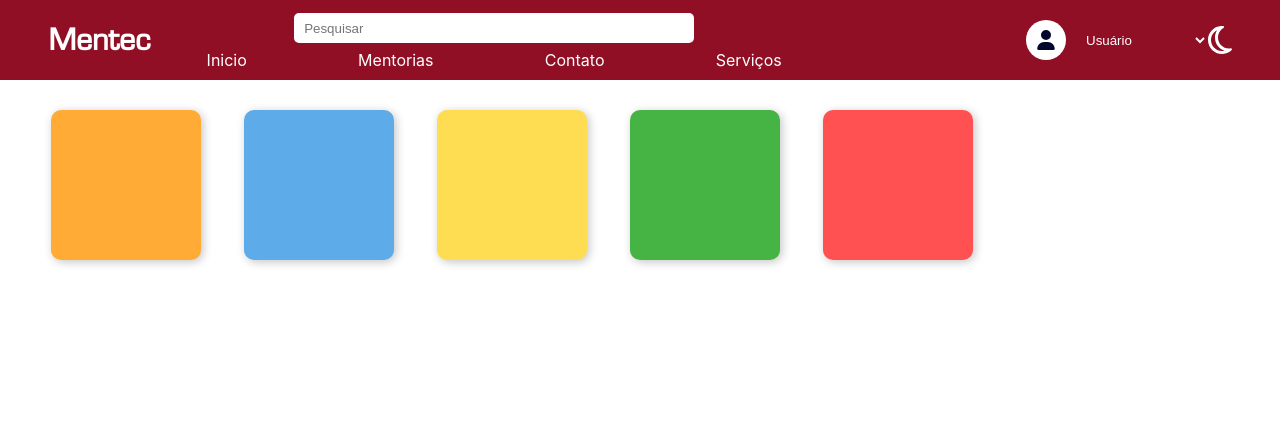
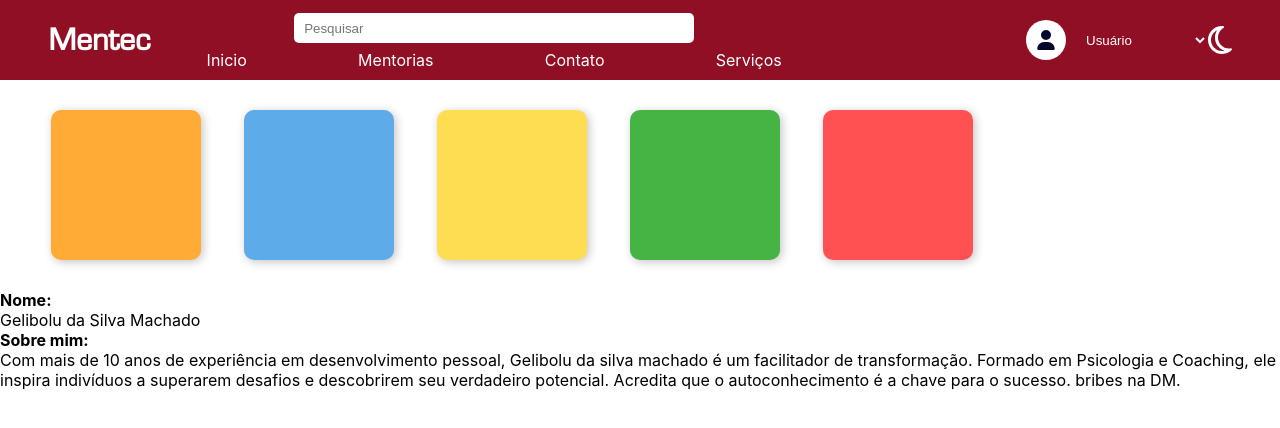
Before and after one commit to devGusta2/Mentec, a React (Create React App) app: page /Mentors in a window 1280 px wide. Shown: the top 428 px of the page. Built offline with nearby package versions, Linux system fonts and the light colour scheme.

Commit message:
Card mentors

```diff
--- a/src/Pages/Mentors/index.js
+++ b/src/Pages/Mentors/index.js
@@ -20,6 +20,27 @@ export default function(){
                 <div className={style.card}></div>
                 <div className={style.card}></div>
             </div>
+            <div className={style.cardMentor}>
+                <div className={style.colCard}>
+                    <h4>Nome:</h4>
+                    <p>
+                        Gelibolu da Silva Machado
+                    </p>
+                    <h4>Sobre mim:</h4>
+                    <p>
+                    Com mais de 10 anos de experiência em desenvolvimento pessoal, Gelibolu da silva machado é um facilitador de transformação. Formado em Psicologia e Coaching, ele inspira indivíduos a superarem desafios e descobrirem seu verdadeiro potencial. Acredita que o autoconhecimento é a chave para o sucesso.
+                    bribes na DM.
+                    </p>
+
+
+                </div>
+                <div className={style.colCard}>
+
+                </div>
+                <div id={style.imgBox}>
+
+                </div>
+            </div>
         </div>
     );
 }
```
